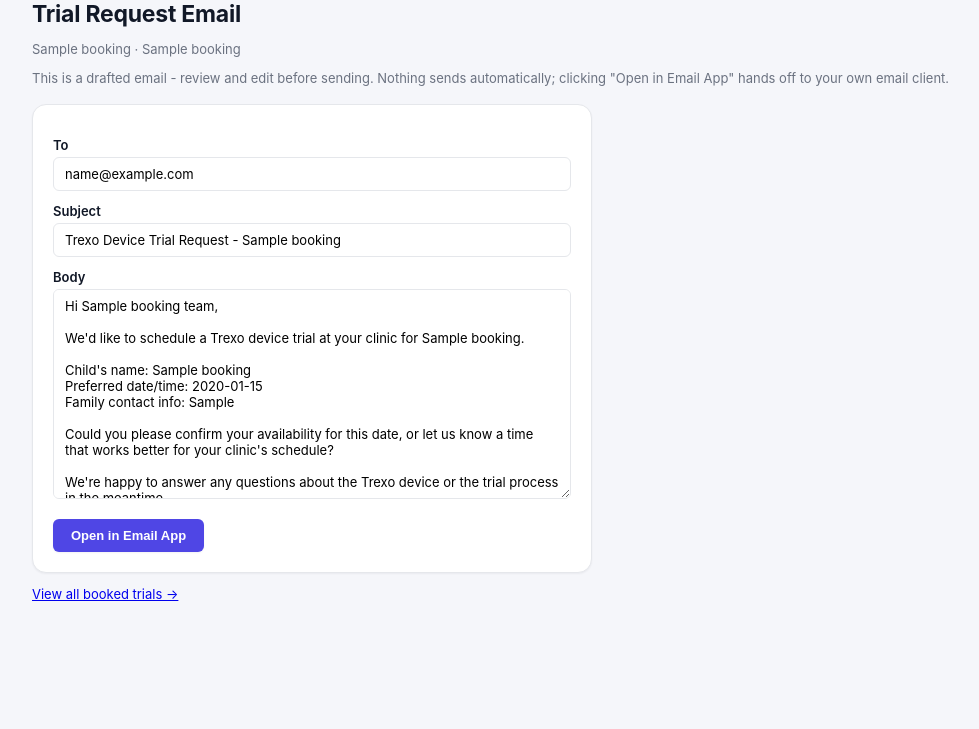
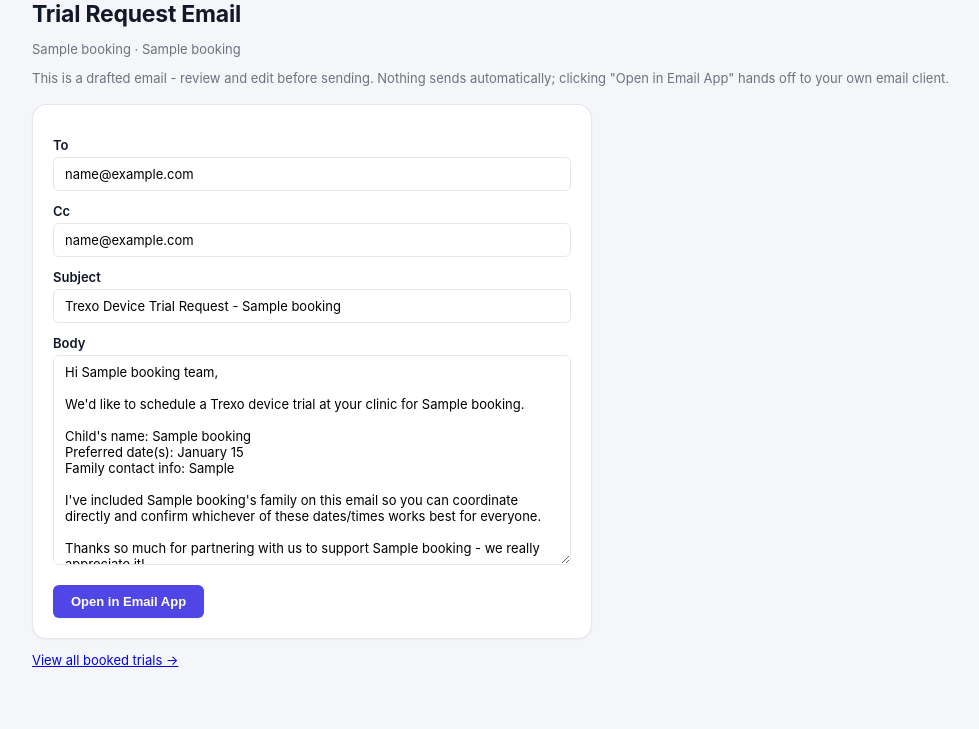
Before and after one commit to parmveers-122/trexo, a Flask app: page /trial/1/email in a window 1280 px wide. Shown: the part 127-856 px from the top of the page, without its empty margins (132-1111 px from the left). Before the commit the page ends 728 px from the top, so only its background shows below. Run offline with Flask 3, Linux system fonts and the light colour scheme; tables that the repository leaves empty hold one stand-in row (values such as "Sample post").

Commit message:
Support multiple preferred dates and family CC on trial requests
Reps can now add multiple preferred dates per booking instead of one
free-text field, and optionally include the family's email so the
clinic can coordinate scheduling directly with them. Also tightens the
drafted email copy and adds an XL device option for First Steps
Wellness Centre.

Co-Authored-By: Claude Sonnet 5 <noreply@anthropic.com>

```diff
--- a/app.py
+++ b/app.py
@@ -83,12 +83,18 @@ def book_trial(clinic_id):
             flash("Lead/patient name is required.", "error")
             return redirect(url_for("book_trial", clinic_id=clinic_id))
 
+        preferred_dates = sorted({d for d in request.form.getlist("preferred_dates") if d.strip()})
+        if not preferred_dates:
+            flash("Pick at least one preferred date.", "error")
+            return redirect(url_for("book_trial", clinic_id=clinic_id))
+
         booking_id = trial_store.add_trial_booking(
             clinic_id,
             clinic["name"],
             lead_name,
-            request.form.get("preferred_datetime", "").strip(),
+            preferred_dates,
             request.form.get("lead_contact", "").strip(),
+            request.form.get("family_email", "").strip(),
             datetime.datetime.now().isoformat(timespec="minutes"),
         )
 
@@ -113,17 +119,20 @@ def trial_email_preview(booking_id):
     subject, body = trial_email.render_trial_email(
         booking["clinic_name"],
         booking["lead_name"],
-        booking["preferred_datetime"],
+        booking["preferred_dates"] or ([booking["preferred_datetime"]] if booking["preferred_datetime"] else []),
         booking["lead_contact"],
+        booking["family_email"],
     )
     to_address = contact.get("email", "") or ""
+    cc_address = booking["family_email"] or ""
     return render_template(
         "compose_trial_email.html",
         booking=booking,
         subject=subject,
         body=body,
         to_address=to_address,
-        mailto=trial_email.mailto_link(to_address, subject, body),
+        cc_address=cc_address,
+        mailto=trial_email.mailto_link(to_address, subject, body, cc_address),
     )
 
 
--- a/templates/compose_trial_email.html
+++ b/templates/compose_trial_email.html
@@ -15,6 +15,12 @@
     <p class="subtle email-gmail-warning">No email on file for this clinic yet - add one from the clinic list, or just type it in here.</p>
   {% endif %}
 
+  <label>Cc</label>
+  <input type="email" id="email-cc" value="{{ cc_address }}" placeholder="Family's email...">
+  {% if not cc_address %}
+    <p class="subtle email-gmail-warning">No family email on file - add one here so they're included on the thread, or leave blank to send to the clinic only.</p>
+  {% endif %}
+
   <label>Subject</label>
   <input type="text" id="email-subject" value="{{ subject }}">
 
@@ -29,15 +35,20 @@
 <script>
   document.getElementById('open-email-btn').addEventListener('click', function () {
     var to = document.getElementById('email-to').value.trim();
+    var cc = document.getElementById('email-cc').value.trim();
     var subject = document.getElementById('email-subject').value;
     var body = document.getElementById('email-body').value;
     if (!to) {
       alert('Enter the clinic\'s email address first.');
       return;
     }
-    window.location.href = 'mailto:' + to +
+    var mailto = 'mailto:' + to +
       '?subject=' + encodeURIComponent(subject) +
       '&body=' + encodeURIComponent(body);
+    if (cc) {
+      mailto += '&cc=' + encodeURIComponent(cc);
+    }
+    window.location.href = mailto;
   });
 </script>
 
--- a/templates/trials_log.html
+++ b/templates/trials_log.html
@@ -10,7 +10,7 @@
     <tr>
       <th>Clinic</th>
       <th>Lead</th>
-      <th>Preferred date/time</th>
+      <th>Preferred dates</th>
       <th>Lead contact</th>
       <th>Booked on</th>
       <th></th>
@@ -21,7 +21,7 @@
       <tr>
         <td>{{ b.clinic_name }}</td>
         <td>{{ b.lead_name }}</td>
-        <td>{{ b.preferred_datetime or '—' }}</td>
+        <td>{{ b.preferred_dates|join(', ') if b.preferred_dates else (b.preferred_datetime or '—') }}</td>
         <td>{{ b.lead_contact or '—' }}</td>
         <td>{{ b.created_at }}</td>
         <td><a href="{{ url_for('trial_email_preview', booking_id=b.id) }}">View email</a></td>
--- a/trial_email.py
+++ b/trial_email.py
@@ -3,11 +3,42 @@ Generates a draft trial-booking email to a clinic. This is a starting
 draft, not approved copy - review before sending.
 """
 
+import datetime
 from urllib.parse import quote
 
 
-def render_trial_email(clinic_name, lead_name, preferred_datetime, lead_contact):
+def _format_date(iso_date):
+    try:
+        return datetime.date.fromisoformat(iso_date).strftime("%B %-d")
+    except (ValueError, TypeError):
+        return iso_date  # not an ISO date (e.g. an older free-text entry) - show as-is
+
+
+def format_preferred_dates(preferred_dates):
+    dates = [_format_date(d) for d in (preferred_dates or []) if d]
+    if not dates:
+        return "Flexible - happy to work around your schedule"
+    if len(dates) == 1:
+        return dates[0]
+    if len(dates) == 2:
+        return f"{dates[0]} or {dates[1]}"
+    return ", ".join(dates[:-1]) + f", or {dates[-1]}"
+
+
+def render_trial_email(clinic_name, lead_name, preferred_dates, lead_contact, family_email=None):
     subject = f"Trexo Device Trial Request - {lead_name}"
+
+    if family_email:
+        scheduling_line = (
+            f"I've included {lead_name}'s family on this email so you can "
+            "coordinate directly and confirm whichever of these dates/times "
+            "works best for everyone."
+        )
+    else:
+        scheduling_line = (
+            "Could you please confirm your availability for one of these dates, "
+            "or let us know a time that works better for your clinic's schedule?"
+        )
 
     lines = [
         f"Hi {clinic_name} team,",
@@ -15,16 +46,12 @@ def render_trial_email(clinic_name, lead_name, preferred_datetime, lead_contact)
         f"We'd like to schedule a Trexo device trial at your clinic for {lead_name}.",
         "",
         f"Child's name: {lead_name}",
-        f"Preferred date/time: {preferred_datetime or 'Flexible - happy to work around your schedule'}",
+        f"Preferred date(s): {format_preferred_dates(preferred_dates)}",
         f"Family contact info: {lead_contact or 'N/A'}",
         "",
-        "Could you please confirm your availability for this date, or let us "
-        "know a time that works better for your clinic's schedule?",
+        scheduling_line,
         "",
-        "We're happy to answer any questions about the Trexo device or the "
-        "trial process in the meantime.",
-        "",
-        f"Thank you for partnering with us to support {lead_name}.",
+        f"Thanks so much for partnering with us to support {lead_name} - we really appreciate it!",
         "",
         "Best regards,",
         "Trexo Robotics Team",
@@ -33,6 +60,9 @@ def render_trial_email(clinic_name, lead_name, preferred_datetime, lead_contact)
     return subject, body
 
 
-def mailto_link(to_address, subject, body):
+def mailto_link(to_address, subject, body, cc_address=None):
     to = quote(to_address or "")
-    return f"mailto:{to}?subject={quote(subject)}&body={quote(body)}"
+    link = f"mailto:{to}?subject={quote(subject)}&body={quote(body)}"
+    if cc_address:
+        link += f"&cc={quote(cc_address)}"
+    return link
--- a/trial_store.py
+++ b/trial_store.py
@@ -10,6 +10,7 @@ the user) - contact info (email/phone/address) isn't known yet, so it's
 editable per-clinic and stored locally rather than guessed.
 """
 
+import json
 import os
 import sqlite3
 
@@ -106,7 +107,7 @@ CLINICS = [
         "address": "2339 2nd Ave, Regina, SK",
         "lat": 50.4664628,
         "lon": -104.6169265,
-        "device_size": "Medium",
+        "device_size": "Medium/XL",
         "free_trial": False,
     },
     {
@@ -147,11 +148,21 @@ def init_db():
             clinic_name TEXT NOT NULL,
             lead_name TEXT NOT NULL,
             preferred_datetime TEXT,
+            preferred_dates TEXT,
             lead_contact TEXT,
+            family_email TEXT,
             created_at TEXT NOT NULL
         )
         """
     )
+    # preferred_dates/family_email were added after the initial schema - older
+    # local/deployed databases won't have them yet, so add if missing rather
+    # than dropping and recreating the table (which would lose bookings).
+    existing_columns = {row["name"] for row in conn.execute("PRAGMA table_info(trial_bookings)")}
+    if "preferred_dates" not in existing_columns:
+        conn.execute("ALTER TABLE trial_bookings ADD COLUMN preferred_dates TEXT")
+    if "family_email" not in existing_columns:
+        conn.execute("ALTER TABLE trial_bookings ADD COLUMN family_email TEXT")
     conn.commit()
     conn.close()
 
@@ -186,15 +197,16 @@ def save_clinic_contact(clinic_id, email, phone, updated_at):
     conn.close()
 
 
-def add_trial_booking(clinic_id, clinic_name, lead_name, preferred_datetime, lead_contact, created_at):
+def add_trial_booking(clinic_id, clinic_name, lead_name, preferred_dates, lead_contact, family_email, created_at):
+    """preferred_dates is a list of ISO date strings (e.g. ["2026-08-26"])."""
     conn = _get_conn()
     cursor = conn.execute(
         """
         INSERT INTO trial_bookings
-            (clinic_id, clinic_name, lead_name, preferred_datetime, lead_contact, created_at)
-        VALUES (?, ?, ?, ?, ?, ?)
+            (clinic_id, clinic_name, lead_name, preferred_dates, lead_contact, family_email, created_at)
+        VALUES (?, ?, ?, ?, ?, ?, ?)
         """,
-        (clinic_id, clinic_name, lead_name, preferred_datetime or None, lead_contact or None, created_at),
+        (clinic_id, clinic_name, lead_name, json.dumps(preferred_dates), lead_contact or None, family_email or None, created_at),
     )
     conn.commit()
     booking_id = cursor.lastrowid
@@ -202,11 +214,20 @@ def add_trial_booking(clinic_id, clinic_name, lead_name, preferred_datetime, lea
     return booking_id
 
 
+def _with_parsed_dates(row):
+    booking = dict(row)
+    try:
+        booking["preferred_dates"] = json.loads(booking["preferred_dates"]) if booking["preferred_dates"] else []
+    except (TypeError, ValueError):
+        booking["preferred_dates"] = []
+    return booking
+
+
 def get_trial_booking(booking_id):
     conn = _get_conn()
     row = conn.execute("SELECT * FROM trial_bookings WHERE id = ?", (booking_id,)).fetchone()
     conn.close()
-    return dict(row) if row else None
+    return _with_parsed_dates(row) if row else None
 
 
 def list_trial_bookings(limit=200):
@@ -215,7 +236,7 @@ def list_trial_bookings(limit=200):
         "SELECT * FROM trial_bookings ORDER BY id DESC LIMIT ?", (limit,)
     ).fetchall()
     conn.close()
-    return [dict(r) for r in rows]
+    return [_with_parsed_dates(r) for r in rows]
 
 
 def count_trial_bookings_for_clinic(clinic_id):
```
Also changed, not shown: static/style.css (+34 -0 lines), templates/book_trial.html (+42 -2 lines).
